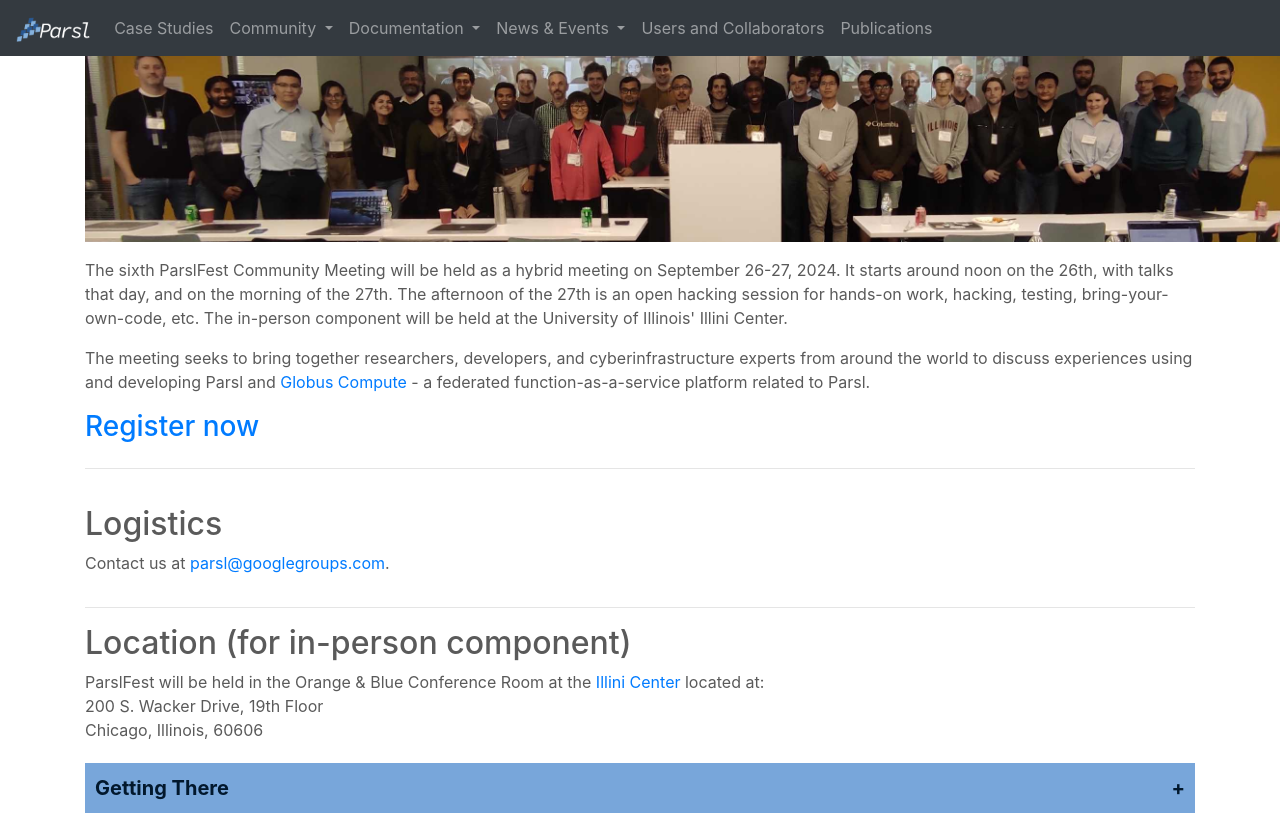
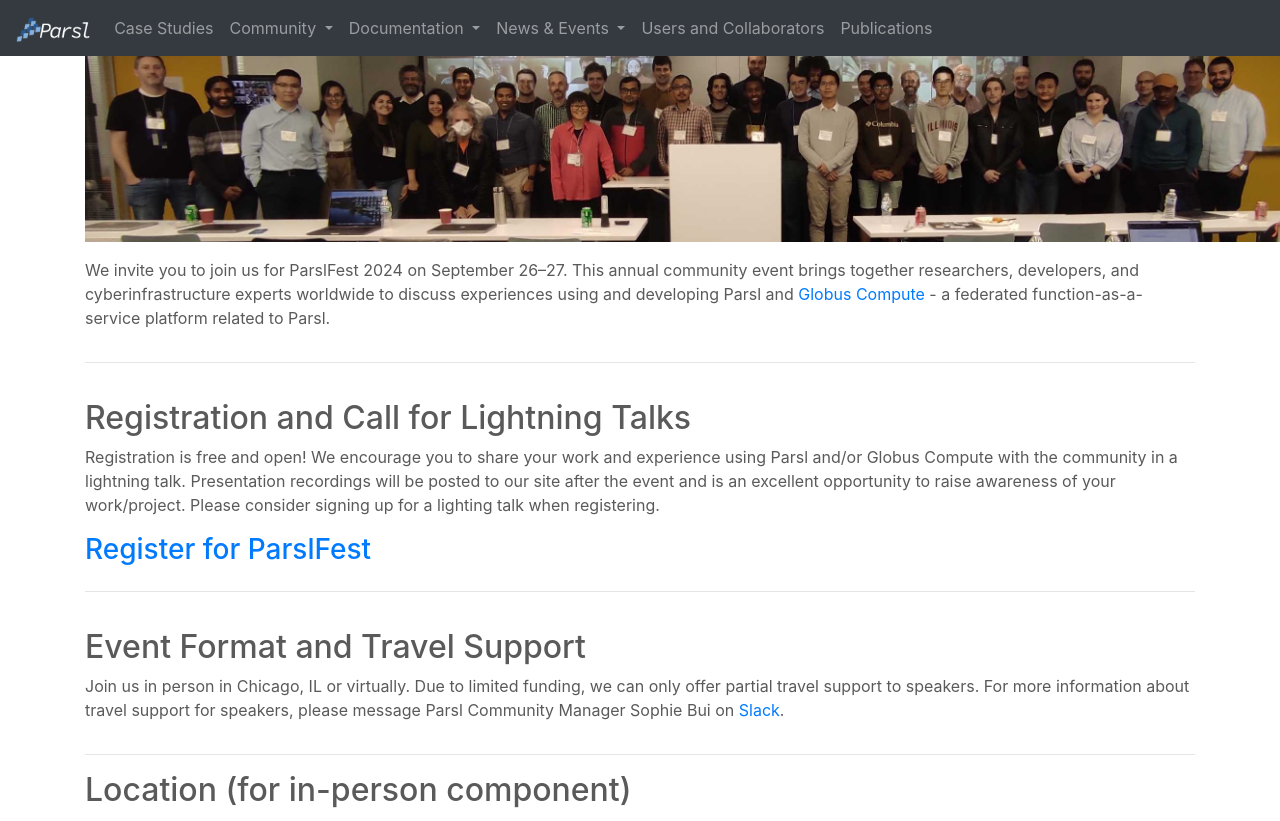
Before and after one commit to Parsl/parsl.github.io, a Jekyll site: the page built from parslfest/parslfest2024.html, in a window 1280 px wide and 1400 px high, scrolled down 407 px. Shown: the top 821 px of the window. Built offline with Jekyll 4.4.1, drawn with Linux system fonts in a browser that asks for light colours; some of the changed text lies outside the part shown.

Commit message:
Update parslfest2024.html

```diff
--- a/parslfest/parslfest2024.html
+++ b/parslfest/parslfest2024.html
@@ -17,25 +17,27 @@
     <div class="col-lg-12">
       <h2>ParslFest 2024 - The Parsl Community Meeting (September 26-27)</h2>
 <p><img width="1200" src="2023/pf2023-banner.png" /></p>
-      <p>The sixth ParslFest Community Meeting will be held as a hybrid meeting on September 26-27, 2024.
-	 It starts around noon on the 26th, with talks that day, and on the morning of the 27th.
-	 The afternoon of the 27th is an open hacking session for hands-on work, hacking, testing, bring-your-own-code, etc.
-	  The in-person component will be held at the University of Illinois' Illini Center. </p>
-      <p>The meeting seeks to bring together researchers, developers, and cyberinfrastructure experts from around the world to
-	 discuss experiences using and developing Parsl and <a href="https://www.globus.org/compute">Globus Compute</a> - a federated function-as-a-service platform related to Parsl.</p>
-
-	<h3><a href="https://bit.ly/register-for-pf24" target="_blank">Register now</a></h3>
+      <p>We invite you to join us for ParslFest 2024 on September 26–27. This annual community event brings together researchers, developers, and cyberinfrastructure experts worldwide to discuss experiences using and developing Parsl and <a href="https://www.globus.org/compute" target=_blank">Globus Compute</a> - a federated function-as-a-service platform related to Parsl.
+      </p>
     </div>
    </div>
-
+<hr>
+   <div class="row" style="padding-top: 20px">
+    <div class="col-lg-12">
+      <h2>Registration and Call for Lightning Talks</h2>
+	<p>
+	Registration is free and open! We encourage you to share your work and experience using Parsl and/or Globus Compute with the community in a lightning talk. Presentation recordings will be posted to our site after the event and is an excellent opportunity to raise awareness of your work/project. Please consider signing up for a lighting talk when registering.
+	</p>
+	<h3><a href="https://bit.ly/register-for-pf24" target="_blank">Register for ParslFest</a></h3>
+    </div>
+   </div>
 
    <hr>
    <div class="row" style="padding-top: 20px">
     <div class="col-lg-12">
-      <h2>Logistics</h2>
+      <h2>Event Format and Travel Support</h2>
+     <p>Join us in person in Chicago, IL or virtually. Due to limited funding, we can only offer partial travel support to speakers. For more information about travel support for speakers, please message Parsl Community Manager Sophie Bui on <a href="https://bit.ly/join-parsl-slack" target=_blank">Slack</a>.
 
-     <p>
-      Contact us at <a href='mailto:parsl@googlegroups.com'>parsl@googlegroups.com</a>.
       </p>
      </div>
    </div>
@@ -83,8 +85,18 @@
 	</p>
 	</div>
 	</div>
+<hr>
+	<h2>Event Program</h2>
+	<p>Below is a high-level overview of our program agenda. When available, more details on sessions, talks, and event offerings will be added to our ParslFest 2024 webpage. Meals will be provided on both days.
+		<ul>
+			<li><strong>Thursday, September 26</strong>: Main talks and workshops will occur in the afternoon. In the evening, we have an in-person social activity planned from 6–8 p.m. CST at <a href="https://flightclubdartsusa.com/chicago/wacker" target="_blank">Flight Club Chicago</a> (<em>an RSVP form will be sent to in-person registrants later</em>).</li>
+			<li><strong>Friday, September 27</strong>: Main talks and workshops begin in the morning. The hackathon session (<em>topic TBD based on the registration poll</em>) will occur in the afternoon.</li>
+		</ul>
+	</p>
 
-
+<hr>
+	<h2>General Inquiries or Questions?</h2>
+	<p>Contact us at <a href='mailto:parsl@googlegroups.com'>parsl@googlegroups.com</a>.</p>
 
 <hr>
     <div class="row" style="padding-top: 20px">
```
